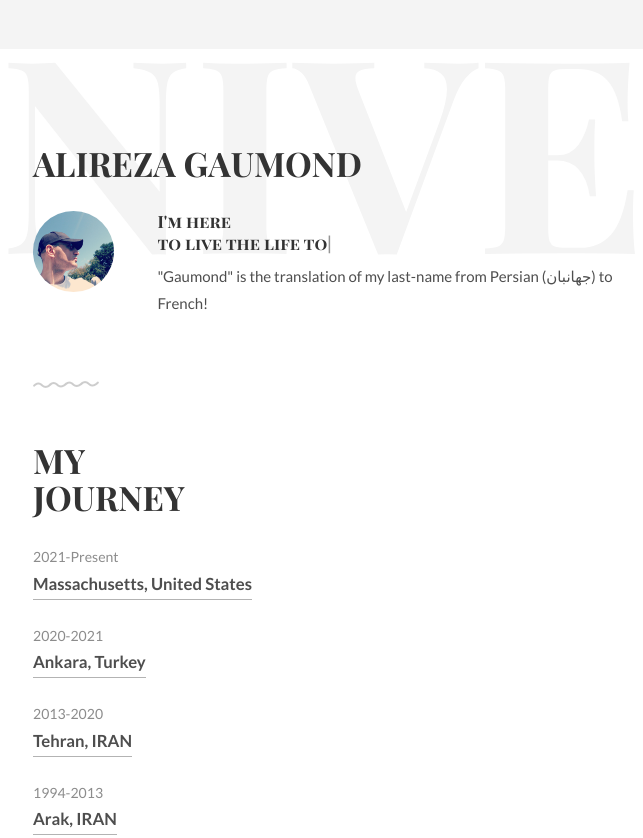
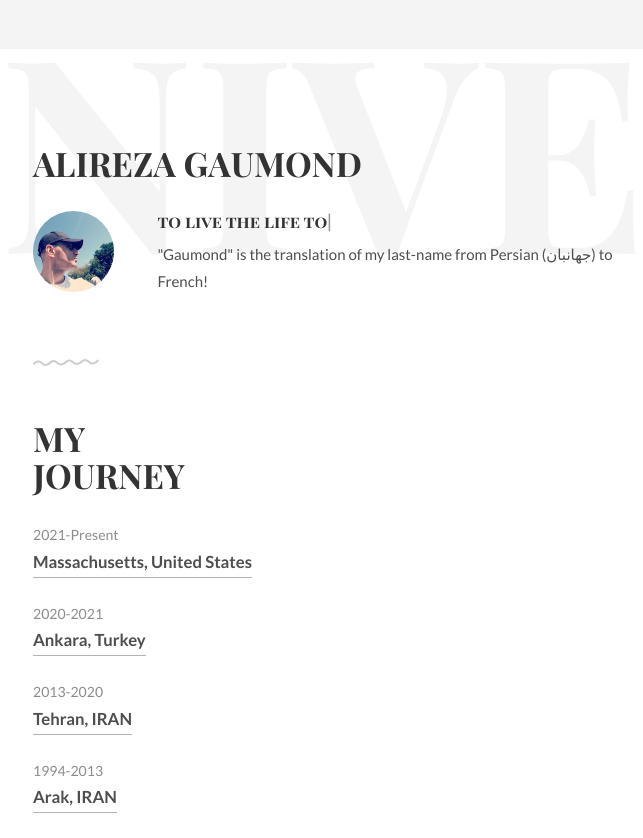
Before and after one commit to argaumond/argaumond.github.io, a plain HTML site: page index.html in a window 1280 px wide. Shown: the top 838 px of the page, without its empty margins (296-939 px from the left). Drawn offline with Linux system fonts and the light colour scheme.

Commit message:
Add files via upload

```diff
--- a/index.html
+++ b/index.html
@@ -45,7 +45,7 @@
 					<img src="img/ava.jpg" alt="Avatar">
 				</div>
 				<div class="unit-80">
-					<h4>I'm here<br><span id="typed"></span></h4>
+					<h4><span id="typed"></span></h4>
 				</div>
 				<p>
 					 "Gaumond" is the translation of my last-name from Persian (جهانبان) to French!
@@ -187,7 +187,7 @@
     <script>
 		function newTyped(){}$(function(){$("#typed").typed({
 		// Change to edit type effect
-		strings: ["to help make the world a better place", "to live the life to the fullest", "to try to help transcend our reality"],
+		strings: ["to help make the world a better place", "to live the life to the fullest", "to try to help transcend the reality"],
 
 		typeSpeed:20,backDelay:700,contentType:"html",loop:!0,resetCallback:function(){newTyped()}}),$(".reset").click(function(){$("#typed").typed("reset")})});
     </script>
```
